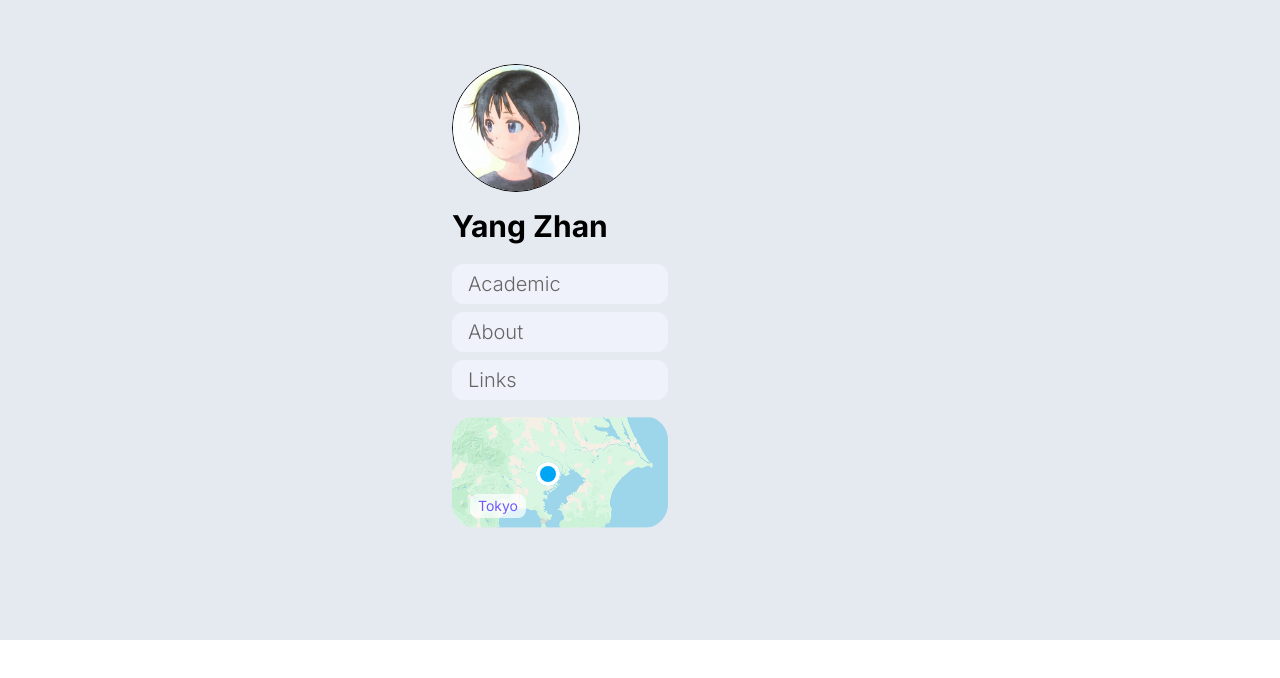
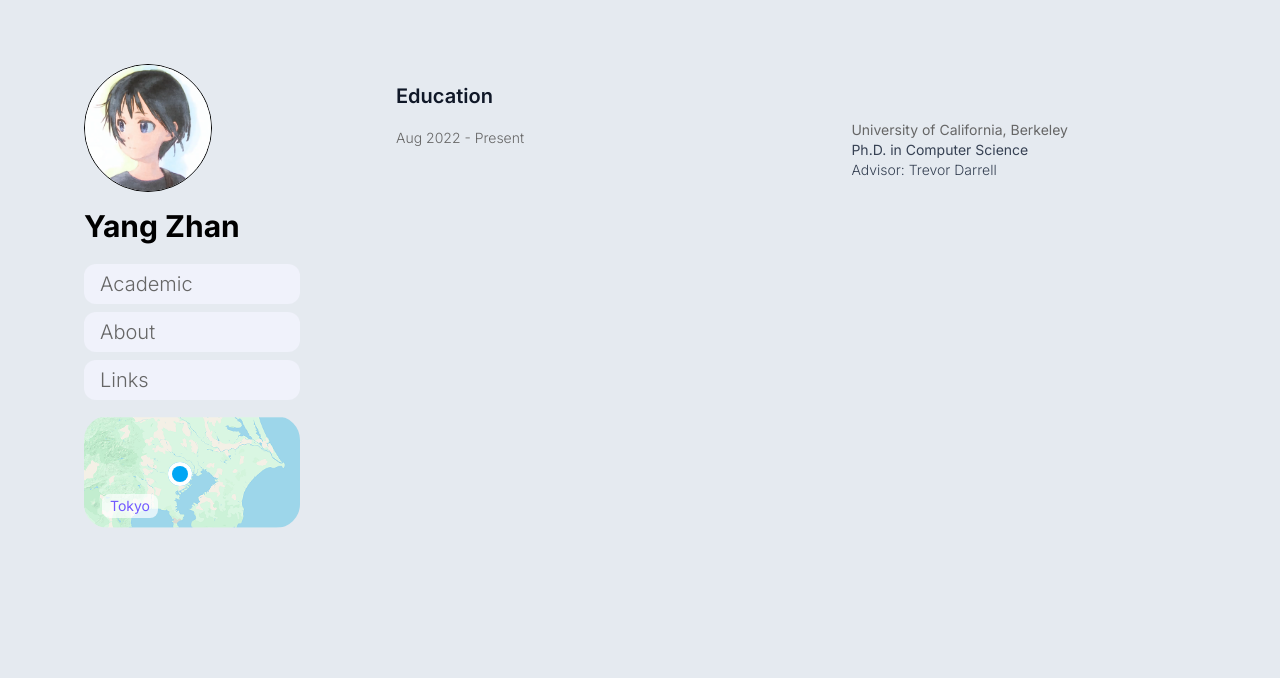
Before and after one commit to SN-F-QR/academic-personal, a React (Vite) app: page /resume in a window 1280 px wide. Shown: the top 678 px of the page. Built offline with nearby package versions, Linux system fonts and the light colour scheme.

Commit message:
feat: init resume layout

```diff
--- a/src/components/PubCard.tsx
+++ b/src/components/PubCard.tsx
@@ -1,7 +1,6 @@
 import Gallery, { SingleImage } from "./Gallery";
 import IconButton from "./IconButton";
 import { DocumentIcon, LinkIcon } from "@heroicons/react/24/outline";
-import { imagePaths } from "../utils/imageManager";
 
 export type PubCardProps = {
   title: string;
@@ -45,6 +44,7 @@ export const SinglePubCard: React.FC<PubCardProps> = (props) => {
 const CardInfo: React.FC<PubCardProps> = (props) => {
   return (
     <div className="flex h-full w-full flex-col justify-evenly space-y-1 text-sm">
+      <div className="flex w-full flex-col space-y-1">
         <div className="shrink place-content-center font-sans font-semibold text-gray-700 sm:line-clamp-3">
           {props.title}
         </div>
@@ -55,6 +55,8 @@ const CardInfo: React.FC<PubCardProps> = (props) => {
         <div className="place-content-center pb-1 sm:line-clamp-4">
           {props.description}
         </div>
+      </div>
+
       <div className="flex place-items-center space-x-2">
         <IconButton icon={DocumentIcon} name="PDF" url={props.pdfPath} />
         <IconButton icon={LinkIcon} name="URL" url={props.link} />
--- a/src/pages/App.tsx
+++ b/src/pages/App.tsx
@@ -3,14 +3,15 @@ import Academic from "./Academic";
 import Links from "./Links";
 import NavBar, { InlineNavBar } from "../components/NavBar";
 import About from "./About";
+import Resume from "./Resume";
 
 function App() {
   const pageStyle =
-    "markdown flex min-h-dvh w-full flex-col place-self-center overflow-hidden lg:ml-16 md:max-w-2xl md:min-w-2xl";
+    "markdown flex h-full w-full flex-col place-self-center overflow-hidden lg:ml-16 md:max-w-2xl md:min-w-2xl";
 
   return (
     <BrowserRouter>
-      <div className="h-full w-full bg-purple-light p-4">
+      <div className="min-h-dvh w-full bg-purple-light p-4">
         <div className="h-full space-x-8 place-self-center pt-8 pb-20 transition-all lg:flex xl:mr-32">
           <NavBar />
           <InlineNavBar />
@@ -19,6 +20,10 @@ function App() {
               <Route path="/" element={<Academic pageStyle={pageStyle} />} />
               <Route path="/about" element={<About pageStyle={pageStyle} />} />
               <Route path="/links" element={<Links pageStyle={pageStyle} />} />
+              <Route
+                path="/resume"
+                element={<Resume pageStyle={pageStyle} />}
+              />
             </Routes>
           </div>
         </div>
--- /dev/null
+++ b/src/pages/Resume.tsx
@@ -0,0 +1,54 @@
+const Resume: React.FC<{ pageStyle: string }> = ({ pageStyle }) => {
+  return (
+    <div className={pageStyle}>
+      <RSection title="Education">
+        <RItem
+          title="University of California, Berkeley"
+          startTime="Aug 2022"
+          endTime="Present"
+          subtitle="Ph.D. in Computer Science"
+          description="Advisor: Trevor Darrell"
+        />
+      </RSection>
+    </div>
+  );
+};
+
+export const RSection: React.FC<{
+  title: string;
+  children: React.ReactElement;
+}> = ({ title, children }) => {
+  return (
+    <section className="my-6">
+      <h3 className="my-2">{title}</h3>
+      <div className="flex flex-col space-y-4">{children}</div>
+    </section>
+  );
+};
+
+export const RItem: React.FC<{
+  title: string;
+  startTime: string;
+  endTime?: string;
+  subtitle?: string;
+  description?: string;
+  url?: string;
+}> = ({ title, startTime, endTime, subtitle, description, url }) => {
+  return (
+    <div className="flex flex-col text-sm md:flex-row md:justify-between">
+      <div className="py-2 font-light text-gray">{`${startTime}${endTime ? ` - ${endTime}` : ""}`}</div>
+
+      <div className="flex flex-col">
+        <div className="flex-1">{url ? <a href={url}>{title}</a> : title}</div>
+        {subtitle && <div className="flex-1 text-gray-700">{subtitle}</div>}
+        {description && (
+          <div className="flex-1 text-sm font-light text-gray-700">
+            {description}
+          </div>
+        )}
+      </div>
+    </div>
+  );
+};
+
+export default Resume;
```
Lines whose indentation alone changed are shown as unchanged.
